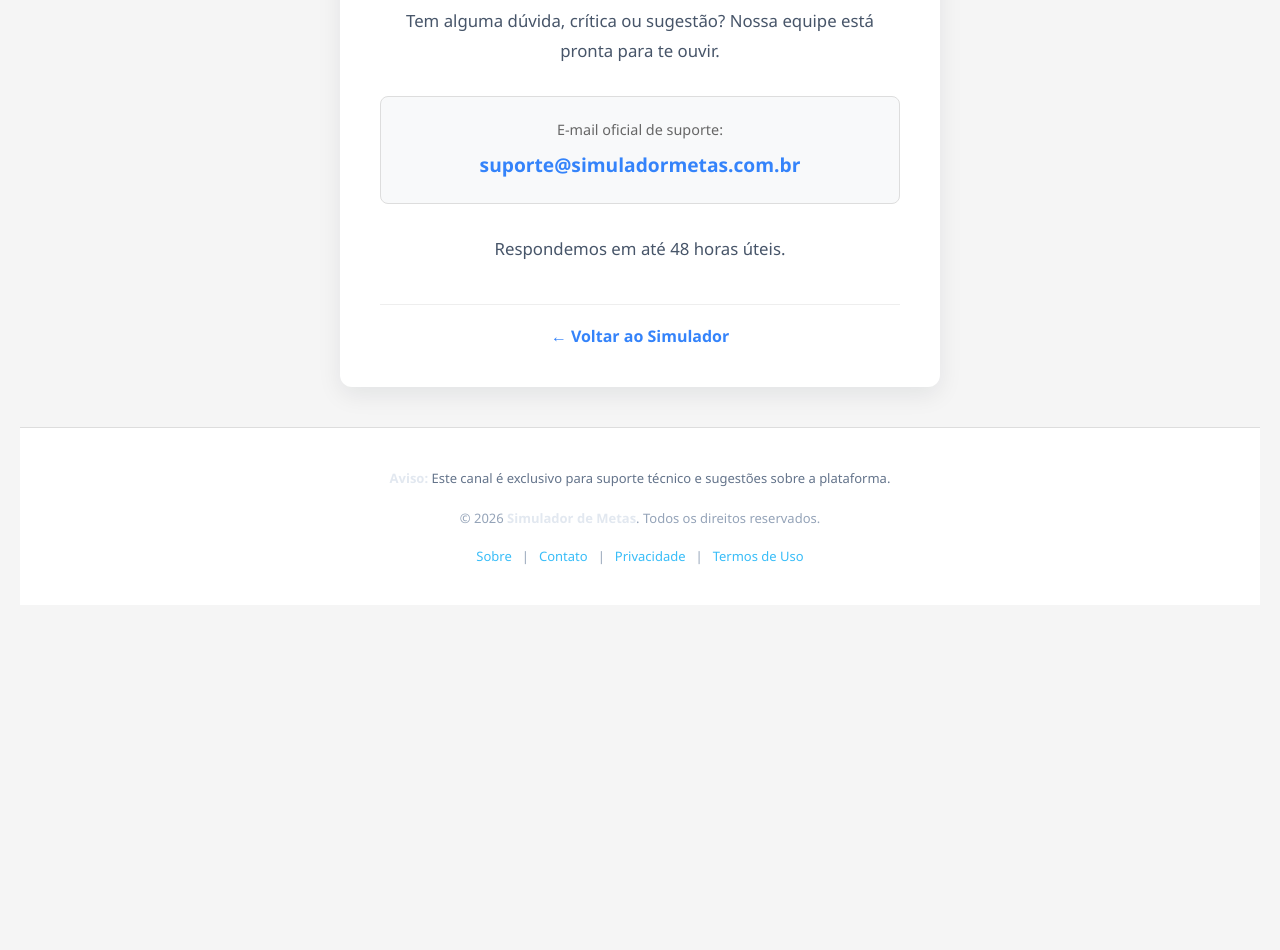
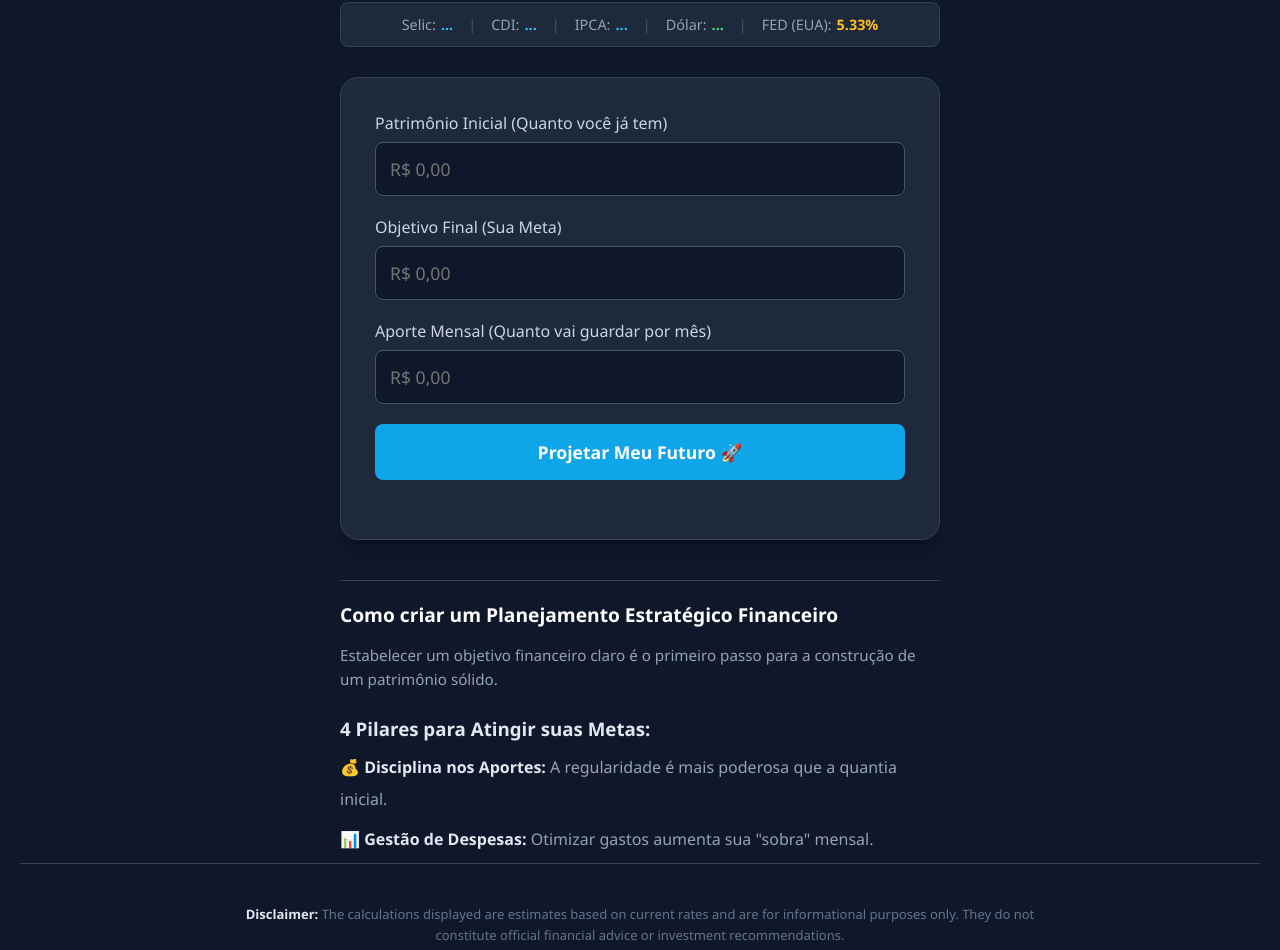
Before and after one commit to davidprj21-spec/simulador-metas, a plain HTML site: page index.html in a window 1280 px wide. Shown: the part 215-1165 px from the top of the page. Before the commit the page ends 840 px from the top, so only its background shows below. Drawn offline with nearby package versions, Linux system fonts and the light colour scheme; no server answers.

Commit message:
Refactor index.html for 2026 updates and improvements

```diff
--- a/index.html
+++ b/index.html
@@ -12,52 +12,112 @@
       gtag('js', new Date());
       gtag('config', 'G-7XQFCHW24T');
     </script>
+    <script src="https://cdn.jsdelivr.net/npm/chart.js"></script>
 
-    <title>Contato | Simulador de Metas Financeiras</title>
-    <meta name="description" content="Entre em contato com a equipe do Simulador de Metas. Tire suas dúvidas ou envie sugestões sobre nossa calculadora financeira.">
+    <title>Simulador de Metas Financeiras 2026 | Calculadora Gratuita</title>
+    <meta name="description" content="Simulador de Metas 2026: Calcule juros compostos com taxas Selic e CDI em tempo real. Descubra como ganhar mais de R$ 30 mil em juros e planeje sua liberdade financeira.">
+    <meta name="keywords" content="simulador de metas, calculadora financeira, juros compostos, taxa selic hoje, rendimento cdi, planejamento financeiro">
 
     <link rel="icon" href="./favicon.ico" type="image/x-icon">
     <link rel="shortcut icon" href="./favicon.ico" type="image/x-icon">
     <link rel="stylesheet" href="css/style.css">
 
-    <link rel="canonical" href="https://simuladormetas.com.br/contato.html">
+    <meta property="og:type" content="website">
+    <meta property="og:title" content="Simulador de Metas Financeiras 2026 🎯">
+    <meta property="og:description" content="Planeje sua liberdade financeira. Calcule juros compostos e rendimentos em tempo real.">
+    <meta property="og:url" content="https://simuladormetas.com.br/">
+    <meta property="og:site_name" content="Simulador de Metas">
+    <meta property="og:image" content="https://simuladormetas.com.br/img/og-image.jpg">
+
+    <link rel="canonical" href="https://simuladormetas.com.br/">
 </head>
-<body class="page-light">
+<body class="page-home">
 
-    <nav class="site-nav">
-        <a href="./" class="site-nav__link">🎯 Metas</a>
-        <a href="calculadora-salario/index.html" class="site-nav__link">💰 Salário</a>
+    <nav class="site-nav site-nav--sticky">
+        <a href="./" class="site-nav__link site-nav__link--active site-nav__link--accent-blue">🎯 Metas</a>
+        <a href="calculadora-salario/index.html" class="site-nav__link">💰 Salário Líquido</a>
         <a href="calculadora-13-salario/index.html" class="site-nav__link">🎄 13º Salário</a>
     </nav>
 
-    <main class="page-main page-main--centered">
-        <div class="page-card page-card--narrow page-card--centered">
+    <main class="container page-main">
+        <header class="cabecalho">
+            <h1 id="main-title">🎯 Simulador de Metas</h1>
+            <p class="subtitulo" id="main-subtitle">Transforme seus planos financeiros em realidade</p>
+        </header>
 
-            <div id="contact-content">
-                <h1>Fale Conosco</h1>
-                <p class="page-lead">Tem alguma dúvida, crítica ou sugestão? Nossa equipe está pronta para te ouvir.</p>
+        <div class="market-ticker">
+            <div class="ticker-item">
+                <span class="ticker-label" id="label-selic">Selic:</span>
+                <span class="ticker-value" id="taxa-selic">...</span>
+            </div>
+            <div class="ticker-divider">|</div>
+            <div class="ticker-item">
+                <span class="ticker-label" id="label-cdi">CDI:</span>
+                <span class="ticker-value" id="taxa-cdi">...</span>
+            </div>
+            <div class="ticker-divider">|</div>
+            <div class="ticker-item">
+                <span class="ticker-label" id="label-ipca">IPCA:</span>
+                <span class="ticker-value" id="taxa-ipca">...</span>
+            </div>
+            <div class="ticker-divider">|</div>
+            <div class="ticker-item">
+                <span class="ticker-label" id="label-dolar">Dólar:</span>
+                <span class="ticker-value ticker-value--green" id="taxa-dolar">...</span>
+            </div>
+            <div class="ticker-divider">|</div>
+            <div class="ticker-item">
+                <span class="ticker-label" id="label-fed">FED (EUA):</span>
+                <span class="ticker-value ticker-value--amber" id="taxa-fed">5.33%</span>
+            </div>
+        </div>
 
-                <div class="contact-box" style="margin: 30px 0; padding: 20px; background: #f8f9fa; border-radius: 8px; border: 1px solid #ddd;">
-                    <p style="margin-bottom: 5px; color: #666; font-size: 0.9rem;">E-mail oficial de suporte:</p>
-                    <p class="contact-email" style="font-weight: bold; font-size: 1.2rem; color: #3483fa;">suporte@simuladormetas.com.br</p>
-                </div>
+        <section id="calculadora" aria-label="Calculadora Financeira">
+            <label for="capital" id="lbl-capital">Patrimônio Inicial (Quanto você já tem)</label>
+            <input type="tel" id="capital" placeholder="R$ 0,00" oninput="formatarMoeda(this)" inputmode="decimal">
 
-                <p>Respondemos em até 48 horas úteis.</p>
+            <label for="meta" id="lbl-meta">Objetivo Final (Sua Meta)</label>
+            <input type="tel" id="meta" placeholder="R$ 0,00" oninput="formatarMoeda(this)" inputmode="decimal">
+
+            <label for="mensal" id="lbl-mensal">Aporte Mensal (Quanto vai guardar por mês)</label>
+            <input type="tel" id="mensal" placeholder="R$ 0,00" oninput="formatarMoeda(this)" inputmode="decimal">
+
+            <button id="btn-calcular" onclick="calcular()">Projetar Meu Futuro 🚀</button>
+
+            <div id="container-grafico" class="chart-card is-hidden">
+                <canvas id="meuGraficoMetas"></canvas>
             </div>
 
-            <div class="page-back" style="margin-top: 40px;">
-                <a href="./" class="page-back__link" style="text-decoration: none; color: #3483fa; font-weight: bold;">← Voltar ao Simulador</a>
+            <div id="resultado" role="status" aria-live="polite" aria-atomic="true"></div>
+            <button id="btn-whatsapp" class="btn-whatsapp is-hidden" onclick="compartilharWhatsApp()">
+                 Compartilhar no WhatsApp 📱
+            </button>
+        </section>
+
+        <article class="artigo-seo artigo-seo--home">
+            <div id="texto-br">
+                <h2 class="titulo-artigo">Como criar um Planejamento Estratégico Financeiro</h2>
+                <p class="texto-artigo">Estabelecer um objetivo financeiro claro é o primeiro passo para a construção de um patrimônio sólido.</p>
+                <h3 class="subtitulo-artigo">4 Pilares para Atingir suas Metas:</h3>
+                <ul class="lista-beneficios seo-list">
+                    <li><strong>💰 Disciplina nos Aportes:</strong> A regularidade é mais poderosa que a quantia inicial.</li>
+                    <li><strong>📊 Gestão de Despesas:</strong> Otimizar gastos aumenta sua "sobra" mensal.</li>
+                </ul>
             </div>
-        </div>
+        </article>
     </main>
 
-    <footer class="site-footer">
+    <footer class="site-footer site-footer--dark">
         <div class="footer-disclaimer">
-            <p>
-                <strong>Aviso:</strong> Este canal é exclusivo para suporte técnico e sugestões sobre a plataforma.
+            <p id="footer-disclaimer">
+                <strong>Aviso:</strong> Os cálculos exibidos neste portal são estimativas baseadas em taxas vigentes e servem apenas para fins informativos.
             </p>
         </div>
-        <p>&copy; 2026 <strong>Simulador de Metas</strong>. Todos os direitos reservados.</p>
+        <p>&copy; 2026 <strong>Simulador de Metas</strong>. <span id="footer-rights">Todos os direitos reservados.</span></p>
+        <p class="footer-contact">
+            <span id="footer-contact-text">Contato:</span>
+            <a href="mailto:suporte@simuladormetas.com.br" class="footer-email">suporte@simuladormetas.com.br</a>
+        </p>
         <div class="footer-links">
             <a href="sobre.html" class="footer-link">Sobre</a> |
             <a href="contato.html" class="footer-link">Contato</a> |
@@ -66,5 +126,30 @@
         </div>
     </footer>
 
+    <script src="js/script.js"></script>
+    <script>
+        async function carregarTaxas() {
+            try {
+                const response = await fetch('https://brasilapi.com.br/api/taxas/v1');
+                const dados = await response.json();
+                const selic = dados.find(t => t.nome === 'Selic');
+                const cdi = dados.find(t => t.nome === 'CDI');
+                const ipca = dados.find(t => t.nome === 'IPCA');
+
+                if (selic) document.getElementById('taxa-selic').innerText = (selic.valor).toFixed(2) + '%';
+                if (cdi) document.getElementById('taxa-cdi').innerText = (cdi.valor).toFixed(2) + '%';
+                if (ipca) document.getElementById('taxa-ipca').innerText = (ipca.valor).toFixed(2) + '%';
+
+                const responseDolar = await fetch('https://economia.awesomeapi.com.br/last/USD-BRL');
+                const dadosDolar = await responseDolar.json();
+                const valorDolar = parseFloat(dadosDolar.USDBRL.bid).toFixed(2);
+
+                document.getElementById('taxa-dolar').innerText = 'R$ ' + valorDolar.replace('.', ',');
+            } catch (error) {
+                console.log("Erro ao carregar taxas", error);
+            }
+        }
+        window.addEventListener('load', carregarTaxas);
+    </script>
 </body>
 </html>
```
